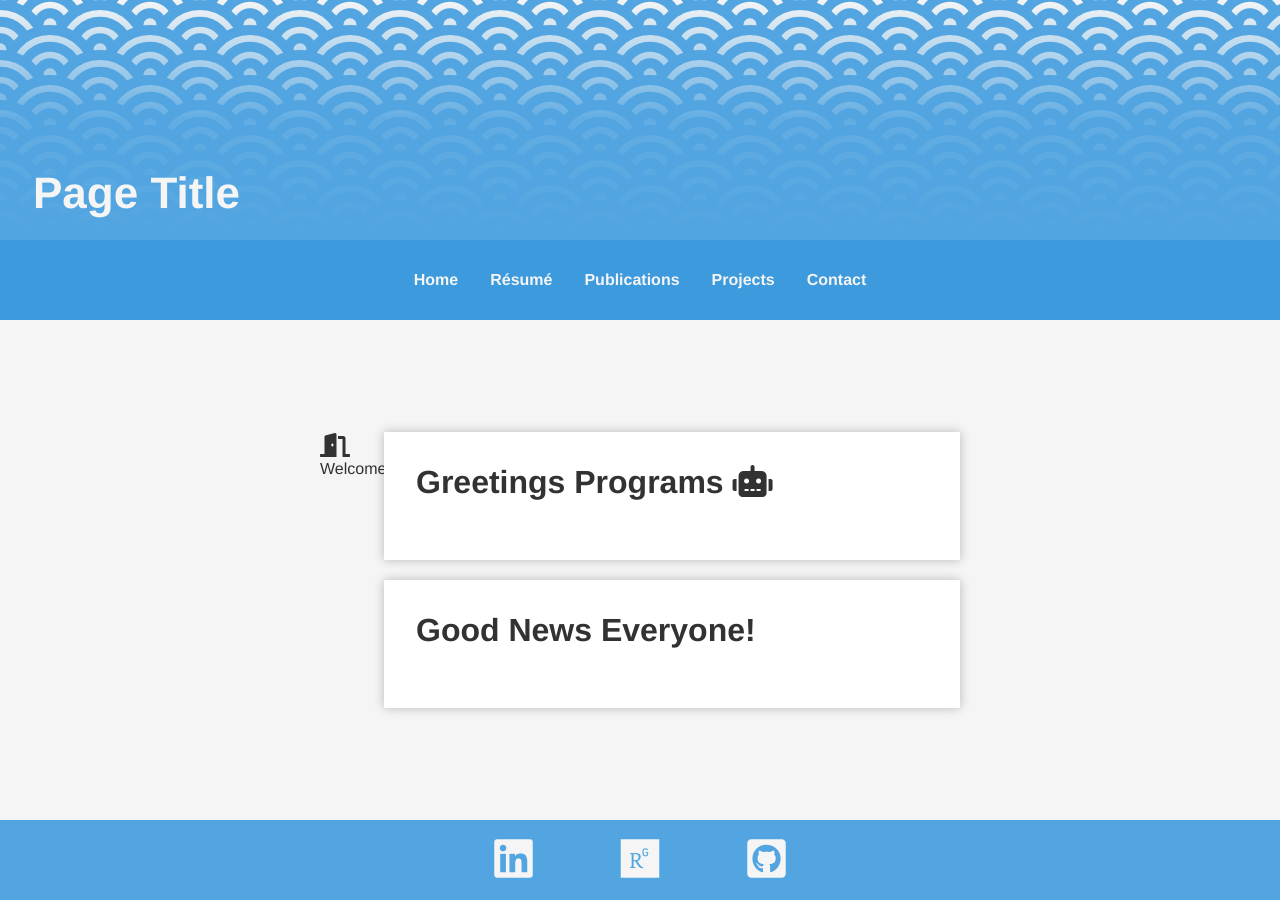
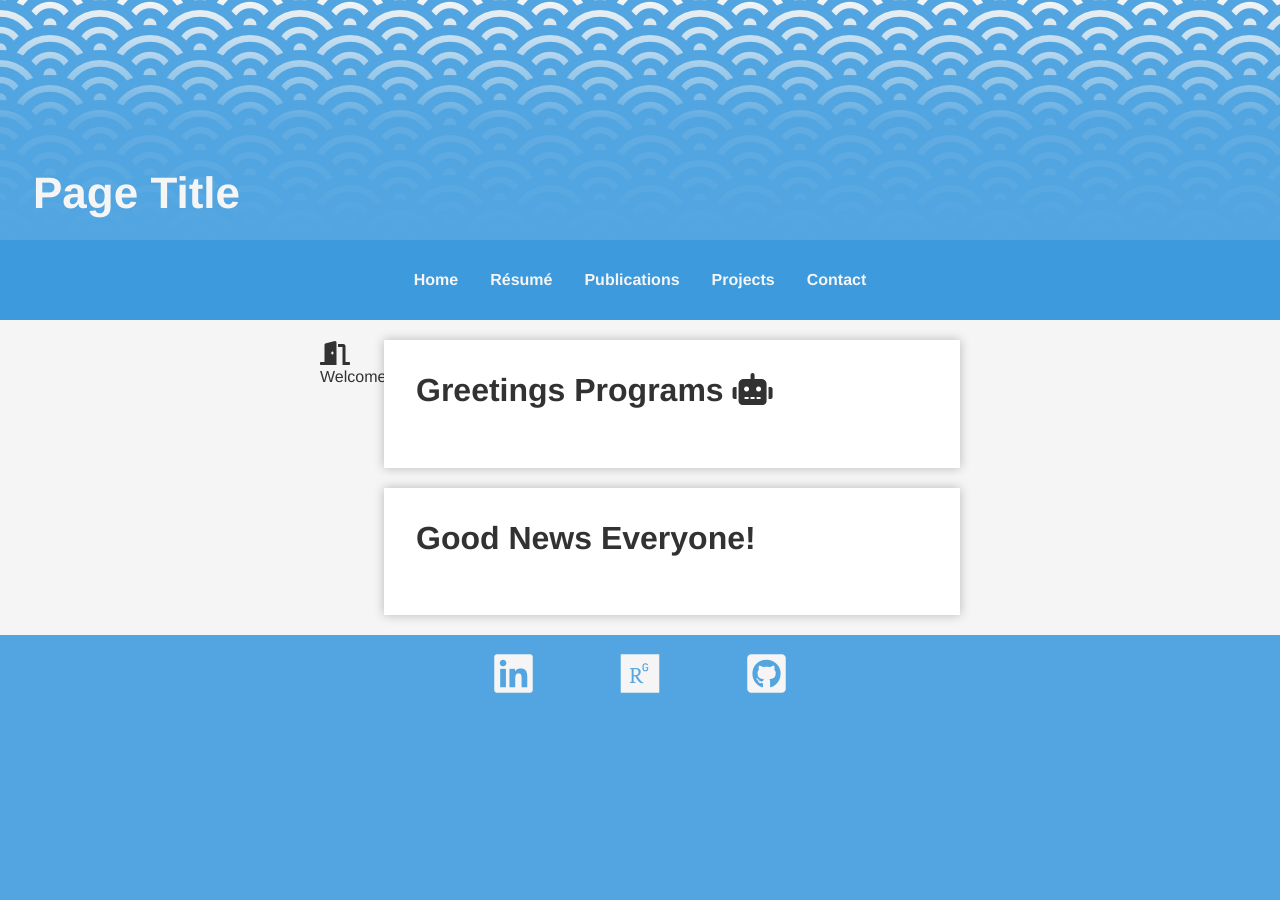
Before and after one commit to dmtveit/dmtveit.github.io, a Jekyll site: the page built from index.html, in a window 1280 px wide. Built offline with Jekyll 4.4.1, drawn with Linux system fonts in a browser that asks for light colours.

Commit message:
footer fill testing

```diff
--- a/css/main.css
+++ b/css/main.css
@@ -123,9 +123,11 @@
     /*border-top: 1px solid var(--color-separator);*/
     background-color: var(--color-footer-background);
 
+
     /* bottom fill testing */
+    flex: 1;
     /*display: flex;*/
-    /*flex-flow: column;*/
+    /*flex-direction: column;*/
 }
 #sticky-footer {
     /* top header size */
```
